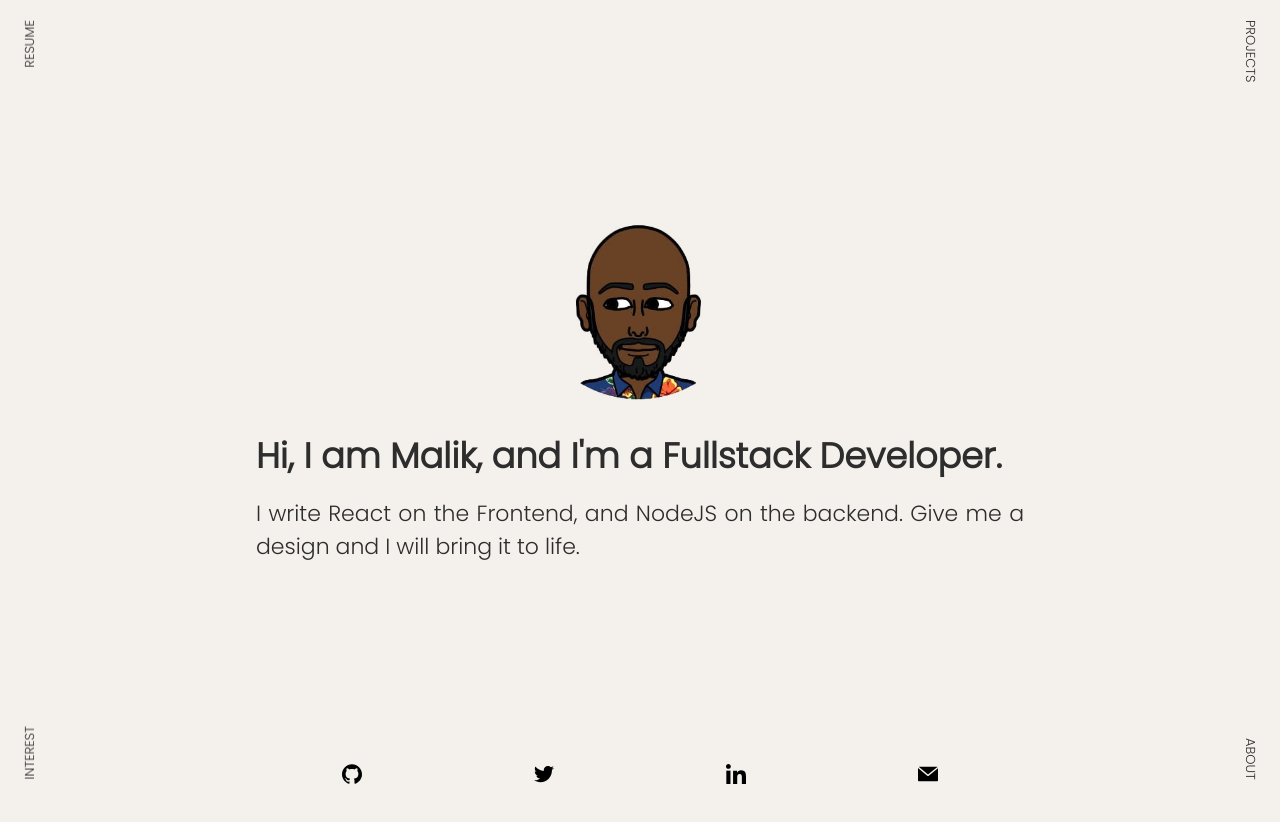
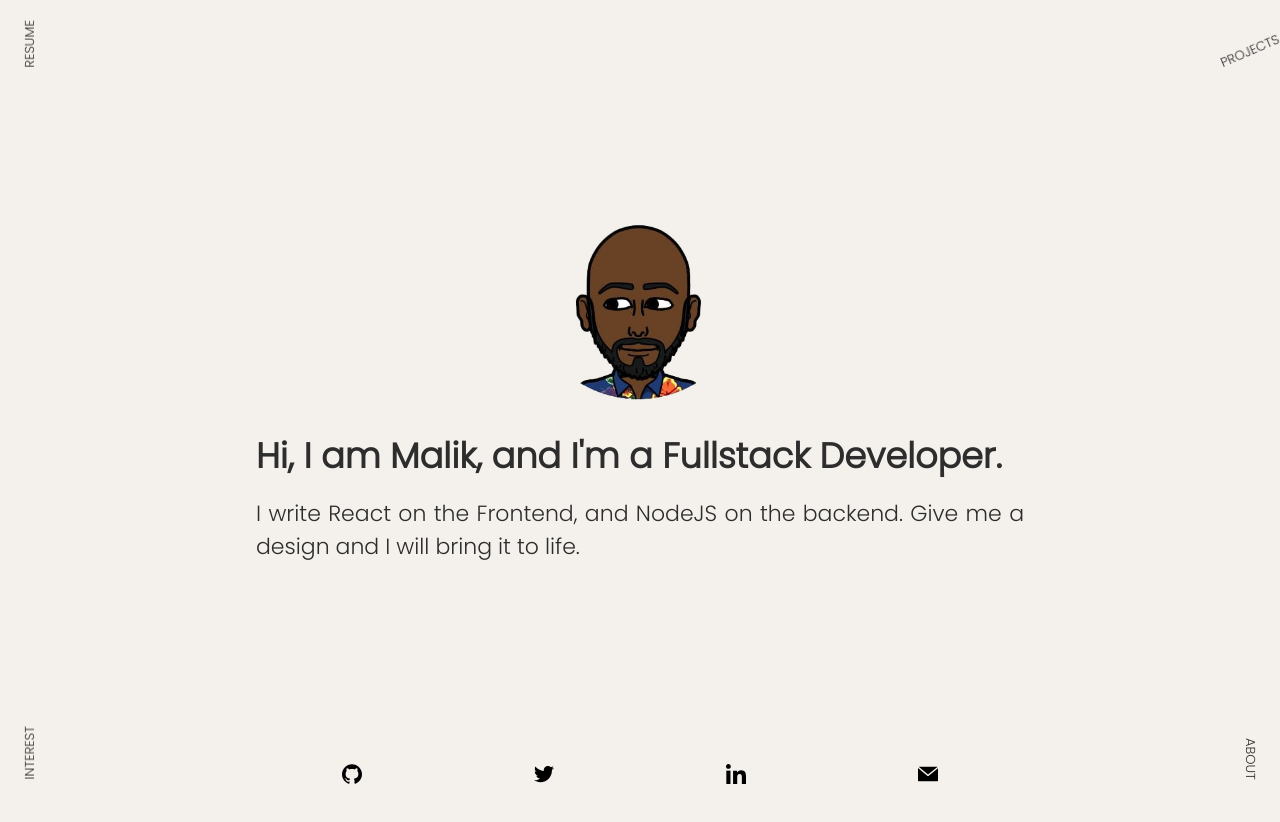
Before and after one commit to Placeholder30/portfolio-v2, a React (Create React App) app: page / in a window 1280 px wide. Built offline with nearby package versions, Linux system fonts and the light colour scheme.

Commit message:
add animation effect to project link

```diff
--- a/src/index.css
+++ b/src/index.css
@@ -203,6 +203,24 @@ ul.socials img {
   height: 4rem;
 }
 
+/* animation */
+@keyframes spin {
+  0% {
+    transform: rotateZ(0);
+  }
+  100% {
+    transform: rotateZ(360deg);
+  }
+}
+
+.top-right {
+  animation: spin 8s linear infinite;
+}
+
+.top-right:hover {
+  animation: none;
+}
+
 /* Media queries */
 @media screen and (max-width: 570px) {
   p {
```
